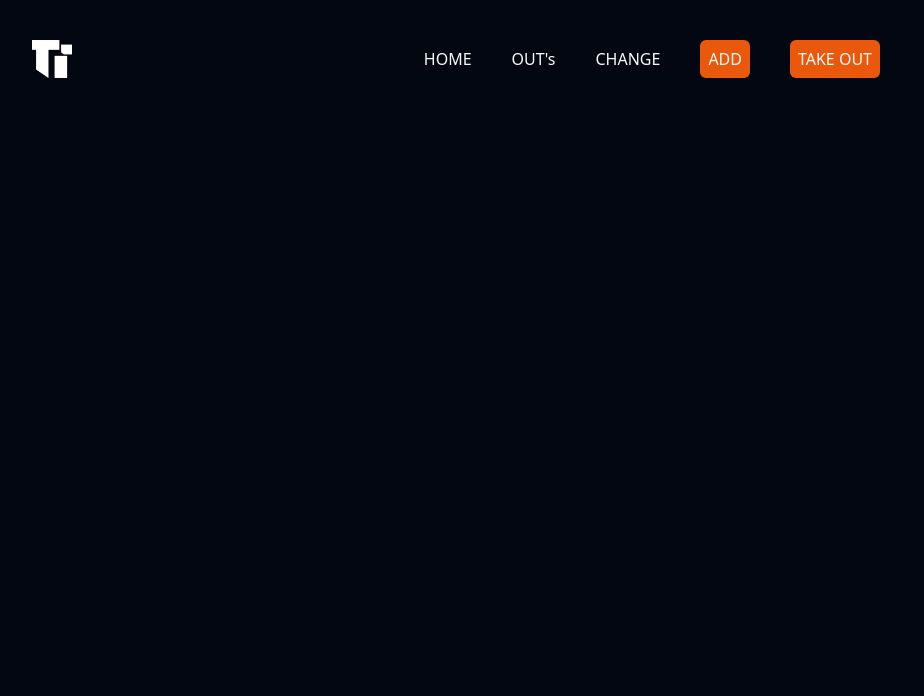
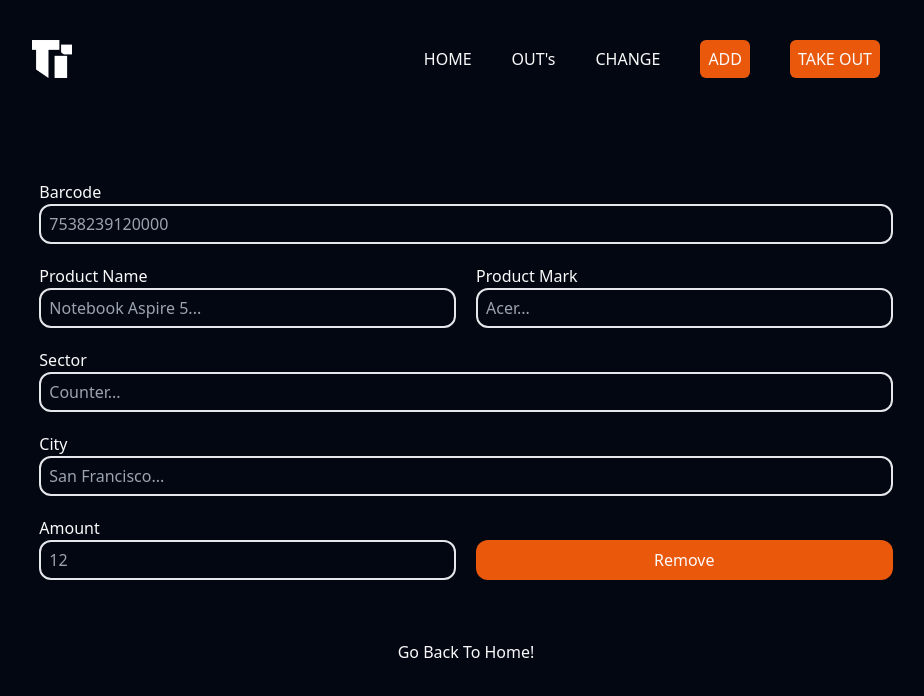
Before and after one commit to Frasato/StockManagerTI, a React (Vite) app: page /remove in a window 1280 px wide. Shown: the top 696 px of the page, without its empty margins (174-1098 px from the left). Built offline with nearby package versions, Linux system fonts and the light colour scheme; no server answers.

Commit message:
Create Remove item page

```diff
--- a/src/Pages/Remove/Remove.tsx
+++ b/src/Pages/Remove/Remove.tsx
@@ -1,9 +1,122 @@
+import { Link } from "react-router-dom";
 import NavBar from "../../Components/NavBar/NavBar";
+import { useEffect, useState } from "react";
+import { ListType } from "../../@Types/ListType";
 
-const Remove = () =>{
-    return(
+const Remove = () => {
+
+    const [barcode, setBarcode] = useState<string>("");
+    const [itemName, setItemName] = useState<string>("");
+    const [markName, setMarkName] = useState<string>("");
+    const [sector, setSector] = useState<string>("");
+    const [city, setCity] = useState<string>("");
+    const [amount, setAmount] = useState<string>("");
+
+    const [items, setItems] = useState<ListType[]>([]);
+
+    useEffect(() => {
+        const findItem = async () => {
+            try {
+                const response = await fetch(`http://localhost:8080/itens/all`);
+
+                if (!response.ok) {
+                    throw new Error("Error on fetch items: " + response.statusText);
+                }
+
+                const responseData: ListType[] = await response.json();
+                console.log(responseData);
+                setItems(responseData);
+
+            } catch (err) {
+                console.error(err);
+            }
+        }
+
+        findItem();
+    }, [])
+
+    const outItem = async() => {
+        try{
+
+            const dataModel = {
+                id: filteredData[0].id,
+                removedAmount: amount,
+                city: city,
+                sector: sector,
+            }
+
+            if(amount != '' && city != '' && sector != ''){
+                if(filteredData[0].amount > amount){
+                    const response = await fetch("http://localhost:8080/itens/takeout", {
+                        method: "PUT",
+                        headers:{
+                            "Content-Type": "application/json",
+                        },
+                        body: JSON.stringify(dataModel),
+                    })
+
+                    if(!response.ok){
+                        throw new Error("Error on fetch: " + response.statusText);
+                    }
+                }
+            }else{
+                alert("Make sure to fill all fields...");
+            }
+
+        }catch(err){
+            console.error(err);
+        }
+    }
+
+    const filteredData = items.filter(item =>
+        item.barCode.toLowerCase().includes(barcode.toLowerCase())
+    );
+
+    useEffect(() => {
+        if (filteredData.length > 0) {
+            setItemName(filteredData[0].itemName);
+            setMarkName(filteredData[0].markName);
+        } else {
+            setItemName("");
+            setMarkName("");
+        }
+    }, [filteredData]);
+
+    return (
         <main>
             <NavBar />
+            <section className="flex flex-col justify-center items-center h-128 gap-5">
+                <div className="flex flex-col w-2/3">
+                    <label className="text-neutral-50">Barcode</label>
+                    <input type="text" className="bg-transparent border-2 rounded-xl w-full h-10 text-neutral-50 focus:outline-none p-2" placeholder="7538239120000" onChange={(e) => setBarcode(e.target.value)} value={barcode} required />
+                </div>
+                <div className="flex gap-5 items-center justify-center w-2/3">
+                    <div className="flex flex-col w-2/4">
+                        <label className="text-neutral-50">Product Name</label>
+                        <input type="text" className="bg-transparent border-2 rounded-xl h-10 text-neutral-50 focus:outline-none p-2" placeholder="Notebook Aspire 5..." onChange={(e) => setItemName(e.target.value)} value={itemName} required />
+                    </div>
+                    <div className="flex flex-col w-2/4">
+                        <label className="text-neutral-50">Product Mark</label>
+                        <input type="text" className="bg-transparent border-2 rounded-xl h-10 text-neutral-50 focus:outline-none p-2" placeholder="Acer..." onChange={(e) => setMarkName(e.target.value)} value={markName} required />
+                    </div>
+                </div>
+                <div className="flex flex-col w-2/3">
+                    <label className="text-neutral-50">Sector</label>
+                    <input type="text" className="bg-transparent border-2 rounded-xl w-full h-10 text-neutral-50 focus:outline-none p-2" placeholder="Counter..." onChange={(e) => setSector(e.target.value)} value={sector} required />
+                </div>
+                <div className="flex flex-col w-2/3">
+                    <label className="text-neutral-50">City</label>
+                    <input type="text" className="bg-transparent border-2 rounded-xl w-full h-10 text-neutral-50 focus:outline-none p-2" placeholder="San Francisco..." onChange={(e) => setCity(e.target.value)} value={city} required />
+                </div>
+                <div className="flex gap-5 items-end w-2/3">
+                    <div className="flex flex-col w-2/4">
+                        <label className="text-neutral-50">Amount</label>
+                        <input type="text" className="bg-transparent border-2 rounded-xl h-10 text-neutral-50 focus:outline-none p-2" placeholder="12" onChange={(e) => setAmount(e.target.value)} value={amount} required />
+                    </div>
+                    <button className="bg-orange-600 text-neutral-50 h-10 w-2/4 rounded-xl hover:bg-orange-500" onClick={outItem}>Remove</button>
+                </div>
+                <Link to="/" className="text-neutral-50 hover:text-neutral-400 mt-10">Go Back To Home!</Link>
+            </section>
         </main>
     )
 }
```
